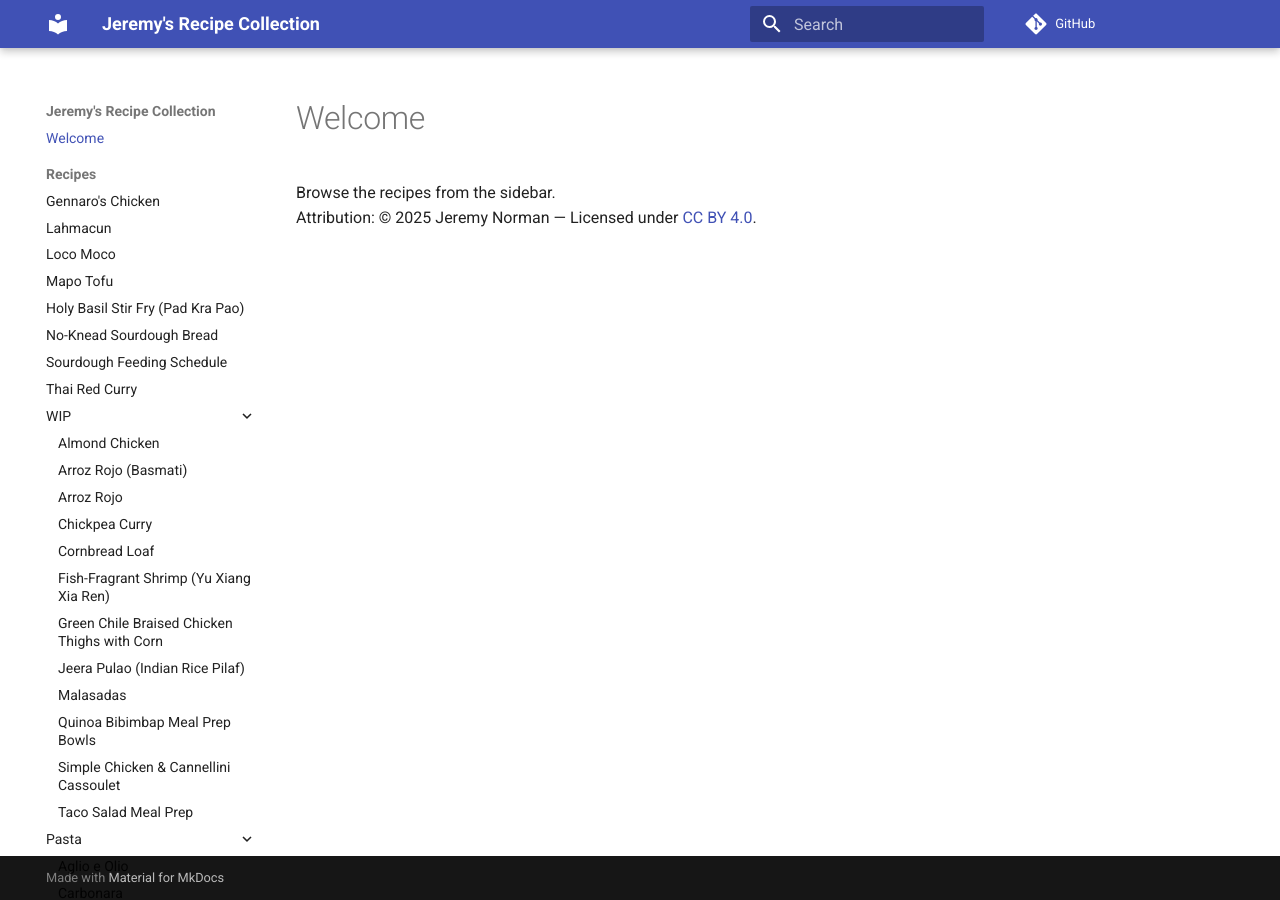
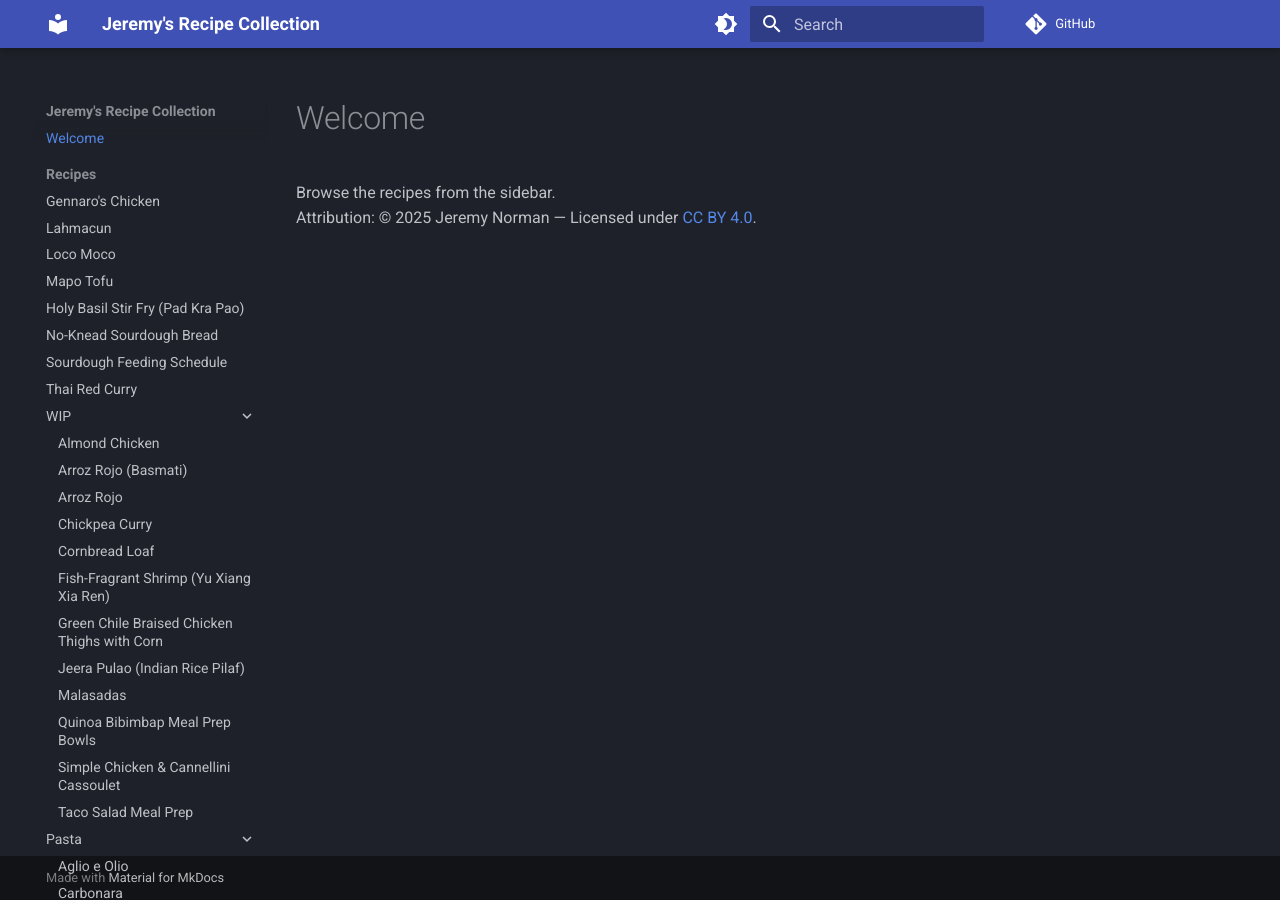
Before and after one commit to normanj9/recipes, an MkDocs documentation site: the page built from docs/index.md, in a window 1280 px wide. Built offline with MkDocs 1.6.1 and Material for MkDocs 9.7.7, drawn with Linux system fonts in a browser that asks for light colours; comment, search, counter and statistics services are not loaded.

Commit message:
Update mkdocs.yml

```diff
--- a/mkdocs.yml
+++ b/mkdocs.yml
@@ -12,11 +12,16 @@
     - search.suggest
     - search.highlight
   palette:
+    - scheme: slate
+      primary: indigo
+      toggle:
+        icon: material/brightness-4
+        name: Switch to light mode
     - scheme: default
       primary: indigo
-    - scheme: slate
-      primary: indigo
-      media: "(prefers-color-scheme: dark)"
+      toggle:
+        icon: material/brightness-7
+        name: Switch to dark mode
 
 markdown_extensions:
   - tables
```
